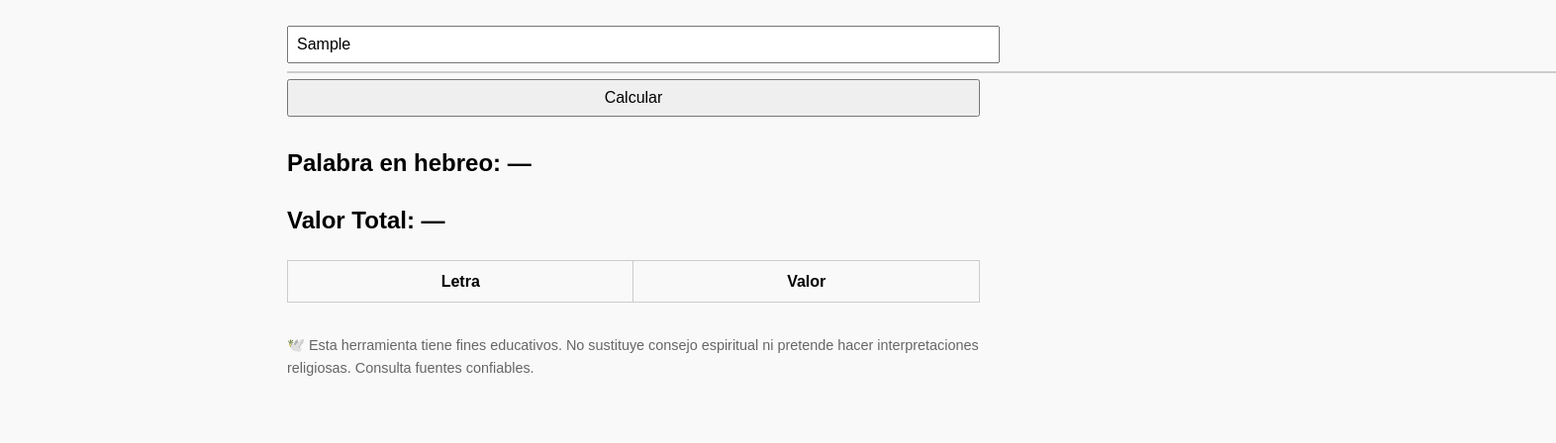
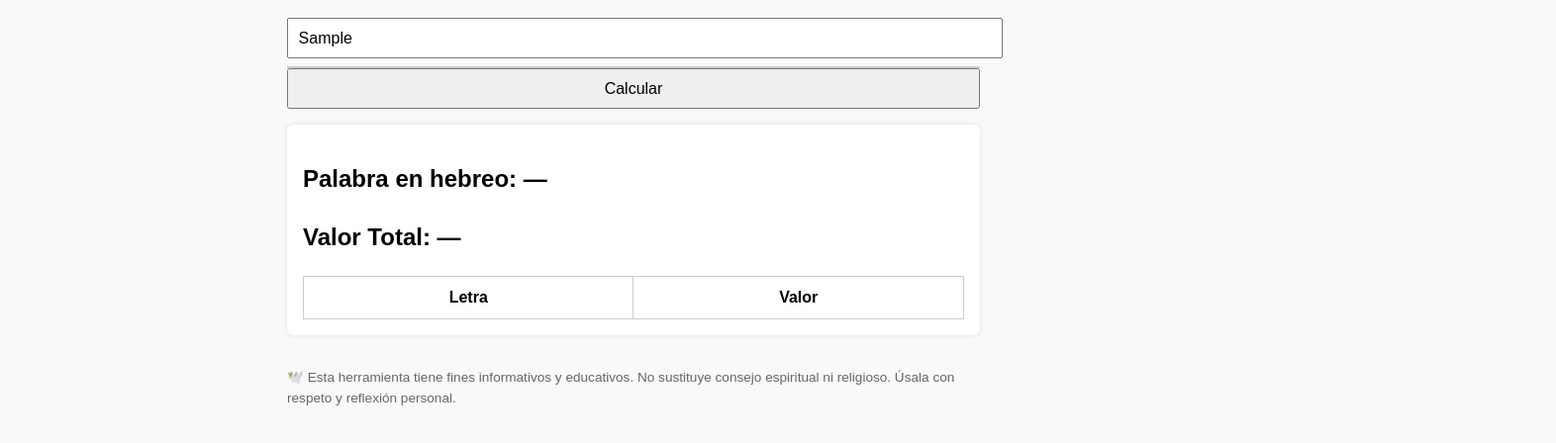
Before and after one commit to BetoWH13/gematria-calculadora, a website: page index.html in a window 1280 px wide. Both pictures are taken after typing "Sample" into the empty fields and a click on the button "Calcular". Shown: the part 124-572 px from the top of the page at 99% size, 1572 px wide, since content can reach past the window. Drawn offline with Linux system fonts and the light colour scheme; no server answers.

Commit message:
Update index.html
update index

```diff
--- a/index.html
+++ b/index.html
@@ -5,25 +5,79 @@
   <meta name="viewport" content="width=device-width, initial-scale=1.0">
   <title>Calculadora de Guematría Hebrea</title>
   <style>
-    body { font-family: sans-serif; max-width: 700px; margin: 2rem auto; padding: 1rem; line-height: 1.6; background: #f9f9f9; }
-    input, button, select { font-size: 1rem; padding: 0.5rem; margin: 0.5rem 0; width: 100%; }
-    table { width: 100%; border-collapse: collapse; margin-top: 1rem; }
-    th, td { border: 1px solid #ccc; padding: 0.5rem; text-align: center; }
-    .disclaimer { font-size: 0.9em; color: #666; margin-top: 2rem; }
-    .suggestions { background: white; border: 1px solid #ccc; max-height: 120px; overflow-y: auto; position: absolute; z-index: 999; width: 100%; }
-    .suggestion-item { padding: 0.5rem; cursor: pointer; }
-    .suggestion-item:hover { background: #eee; }
-    .meaning-box { background: #fff8dc; padding: 1rem; margin-top: 1rem; border-left: 4px solid #f0ad4e; }
-    .source-label { font-size: 0.85em; color: #555; margin-top: 0.5rem; font-style: italic; }
+    body {
+      font-family: sans-serif;
+      max-width: 700px;
+      margin: 2rem auto;
+      padding: 1rem;
+      background: #f9f9f9;
+      line-height: 1.6;
+    }
+    input, button {
+      font-size: 1rem;
+      padding: 0.6rem;
+      width: 100%;
+      margin-bottom: 1rem;
+    }
+    .results {
+      background: #fff;
+      padding: 1rem;
+      border-radius: 6px;
+      box-shadow: 0 0 5px rgba(0,0,0,0.1);
+    }
+    table {
+      width: 100%;
+      border-collapse: collapse;
+      margin-top: 1rem;
+    }
+    th, td {
+      border: 1px solid #ccc;
+      padding: 0.5rem;
+      text-align: center;
+    }
+    .suggestions {
+      border: 1px solid #ccc;
+      max-height: 150px;
+      overflow-y: auto;
+      background: #fff;
+      margin-top: -0.5rem;
+      position: relative;
+      z-index: 10;
+    }
+    .suggestion-item {
+      padding: 0.5rem;
+      cursor: pointer;
+    }
+    .suggestion-item:hover {
+      background: #eee;
+    }
+    .meaning-box {
+      margin-top: 1rem;
+      background: #fffbeb;
+      border-left: 4px solid #f0ad4e;
+      padding: 1rem;
+      font-style: italic;
+    }
+    .source-label {
+      font-size: 0.9em;
+      margin-top: 0.5rem;
+      color: #555;
+    }
+    .disclaimer {
+      font-size: 0.85rem;
+      color: #666;
+      margin-top: 2rem;
+    }
   </style>
 </head>
 <body>
   <h1>Calculadora de Guematría Hebrea</h1>
 
-  <input type="text" id="entrada" placeholder="Escribe un nombre hebreo" oninput="mostrarSugerencias()" autocomplete="off">
+  <input type="text" id="entrada" placeholder="Escribe un nombre o palabra" oninput="mostrarSugerencias()" autocomplete="off">
   <div id="sugerencias" class="suggestions"></div>
   <button onclick="mostrarResultado()">Calcular</button>
 
+  <div class="results">
     <h2 id="resultado-hebreo">Palabra en hebreo: —</h2>
     <h2 id="resultado-total">Valor Total: —</h2>
     <div id="significado-box" class="meaning-box" style="display:none;"></div>
@@ -33,6 +87,7 @@
       <thead><tr><th>Letra</th><th>Valor</th></tr></thead>
       <tbody id="resultado-desglose"></tbody>
     </table>
+  </div>
 
   <script>
     const hebrewGematriaMap = {
@@ -42,27 +97,62 @@
       'ר': 200, 'ש': 300, 'ת': 400
     };
 
+    const multiLetterMap = {
+      'tz': 'צ', 'sh': 'ש', 'kh': 'ח', 'ch': 'ח', 'th': 'ת',
+      'ph': 'פ', 'aa': 'א', 'oo': 'ו', 'ei': 'ע', 'ai': 'ע', 'ou': 'ו'
+    };
+
+    const singleLetterMap = {
+      'a': 'א', 'b': 'ב', 'c': 'ק', 'd': 'ד', 'e': 'ע', 'f': 'פ', 'g': 'ג',
+      'h': 'ה', 'i': 'י', 'j': 'י', 'k': 'כ', 'l': 'ל', 'm': 'מ', 'n': 'נ',
+      'o': 'ו', 'p': 'פ', 'q': 'ק', 'r': 'ר', 's': 'ס', 't': 'ת', 'u': 'ו',
+      'v': 'ב', 'w': 'ו', 'x': 'קס', 'y': 'י', 'z': 'ז'
+    };
+
+    function transliterateLocally(str) {
+      const normalized = str.normalize('NFD').replace(/\p{Diacritic}/gu, '').toLowerCase();
+      let output = '', i = 0;
+      while (i < normalized.length) {
+        const two = normalized.slice(i, i + 2);
+        const one = normalized[i];
+        if (multiLetterMap[two]) {
+          output += multiLetterMap[two]; i += 2;
+        } else if (singleLetterMap[one]) {
+          output += singleLetterMap[one]; i += 1;
+        } else {
+          i += 1; // skip unknown characters
+        }
+      }
+      return output;
+    }
+
     async function mostrarResultado() {
       const input = document.getElementById('entrada').value.trim();
       if (!input) return;
+      document.getElementById('sugerencias').innerHTML = '';
+
       const res = await fetch(`/.netlify/functions/transliterate?name=${encodeURIComponent(input)}`);
       const data = await res.json();
 
-      const hebreo = data.hebrew || '(no encontrado)';
-      const letras = hebreo.split('');
+      const hebreo = data.hebrew || transliterateLocally(input);
+      const source = data.source === 'curated' ? '✅ Fuente: Nombre curado' : '🌀 Fuente: Transliteración automática';
+      const significado = data.meaning || null;
+
       let total = 0;
       const desglose = [];
-
-      letras.forEach(letra => {
+      for (const letra of hebreo) {
         const valor = hebrewGematriaMap[letra];
         if (valor) {
           desglose.push({ letra, valor });
           total += valor;
         }
-      });
+      }
 
       document.getElementById('resultado-hebreo').innerHTML = `Palabra en hebreo: <span dir="rtl">${hebreo}</span>`;
       document.getElementById('resultado-total').textContent = `Valor Total: ${total}`;
+      document.getElementById('significado-box').style.display = significado ? 'block' : 'none';
+      document.getElementById('significado-box').innerHTML = significado ? `✍️ <strong>Significado:</strong> ${significado}` : '';
+      document.getElementById('source-label').textContent = source;
 
       const tbody = document.getElementById('resultado-desglose');
       tbody.innerHTML = '';
@@ -71,13 +161,6 @@
         fila.innerHTML = `<td>${item.letra}</td><td>${item.valor}</td>`;
         tbody.appendChild(fila);
       });
-
-      const significado = data.meaning || null;
-      const source = data.source || 'transliterado';
-
-      document.getElementById('significado-box').style.display = significado ? 'block' : 'none';
-      document.getElementById('significado-box').innerHTML = significado ? `✍️ <strong>Significado:</strong> ${significado}` : '';
-      document.getElementById('source-label').innerText = source === 'curated' ? '✅ Fuente: Nombre curado' : '🌀 Fuente: Transliteración automática';
     }
 
     function mostrarSugerencias() {
@@ -86,11 +169,9 @@
       sugDiv.innerHTML = '';
       if (!val) return;
 
-      const nombres = [
-        "abraham","sarah","isaac","jacob","moses","aaron","joseph","david","solomon","ruth","esther","miriam","levi","benjamin","daniel","elijah","jonah","noah","samuel","nathan","rebecca","raquel","isaiah","jeremiah","ezekiel","job","shira","yael","tamar","lior","noa","eden","ilan","ori","ron","neta","amir","ziv","tal","zipporah","boaz","dinah","matan","erez","ofir","gal","talia","meir","hila","adiel","aviv","gavriel","yaakov","tzvi","shlomo","chava","naomi","eliezer","yosef","dan","asher"
-      ];
+      const nombres = ["abraham","sarah","isaac","jacob","moses","aaron","joseph","david","solomon","ruth","esther","miriam","levi","benjamin","daniel","elijah","jonah","noah","samuel","nathan","rebecca","raquel","isaiah","jeremiah","ezekiel","job","shira","yael","tamar","lior","noa","eden","ilan","ori","ron","neta","amir","ziv","tal","zipporah","boaz","dinah","matan","erez","ofir","gal","talia","meir","hila","adiel","aviv","gavriel","yaakov","tzvi","shlomo","chava","naomi","eliezer","yosef","dan","asher"];
 
-      const resultados = nombres.filter(n => n.startsWith(val)).slice(0, 6);
+      const resultados = nombres.filter(n => n.startsWith(val)).slice(0, 5);
       resultados.forEach(nombre => {
         const item = document.createElement('div');
         item.className = 'suggestion-item';
@@ -107,13 +188,12 @@
     document.getElementById('entrada').addEventListener('keydown', e => {
       if (e.key === 'Enter') {
         mostrarResultado();
-        document.getElementById('sugerencias').innerHTML = '';
       }
     });
   </script>
 
   <div class="disclaimer">
-    🕊️ Esta herramienta tiene fines educativos. No sustituye consejo espiritual ni pretende hacer interpretaciones religiosas. Consulta fuentes confiables.
+    🕊️ Esta herramienta tiene fines informativos y educativos. No sustituye consejo espiritual ni religioso. Úsala con respeto y reflexión personal.
   </div>
 </body>
 </html>
```
Lines whose indentation alone changed are shown as unchanged.
